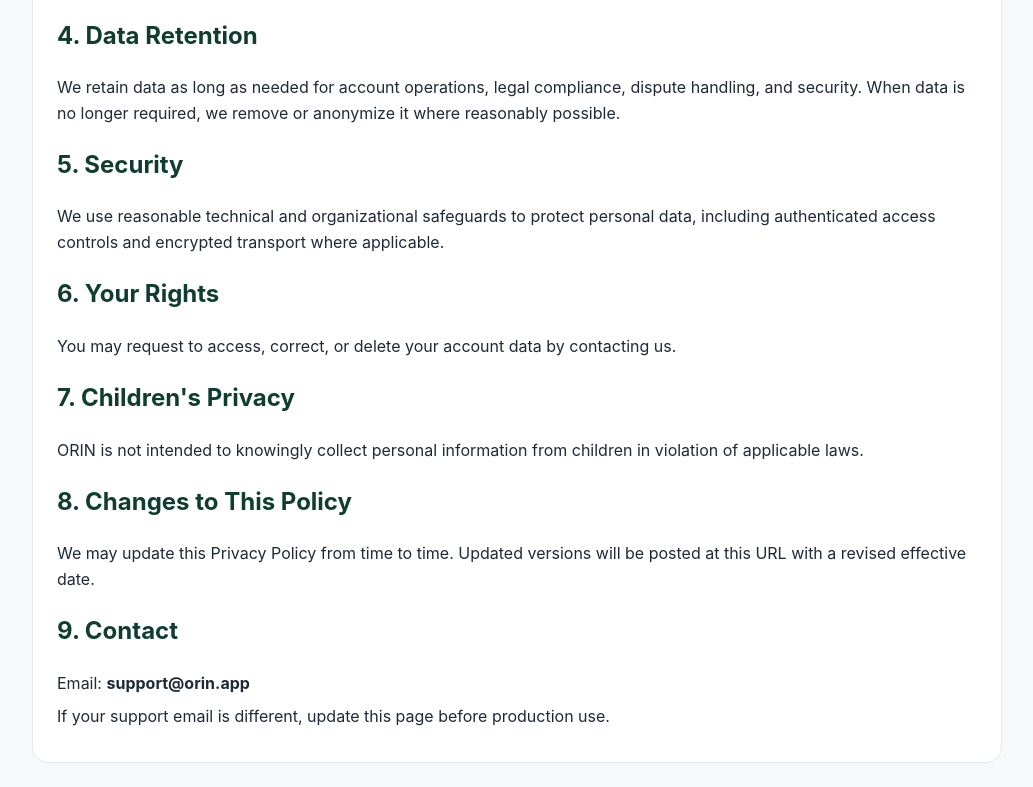
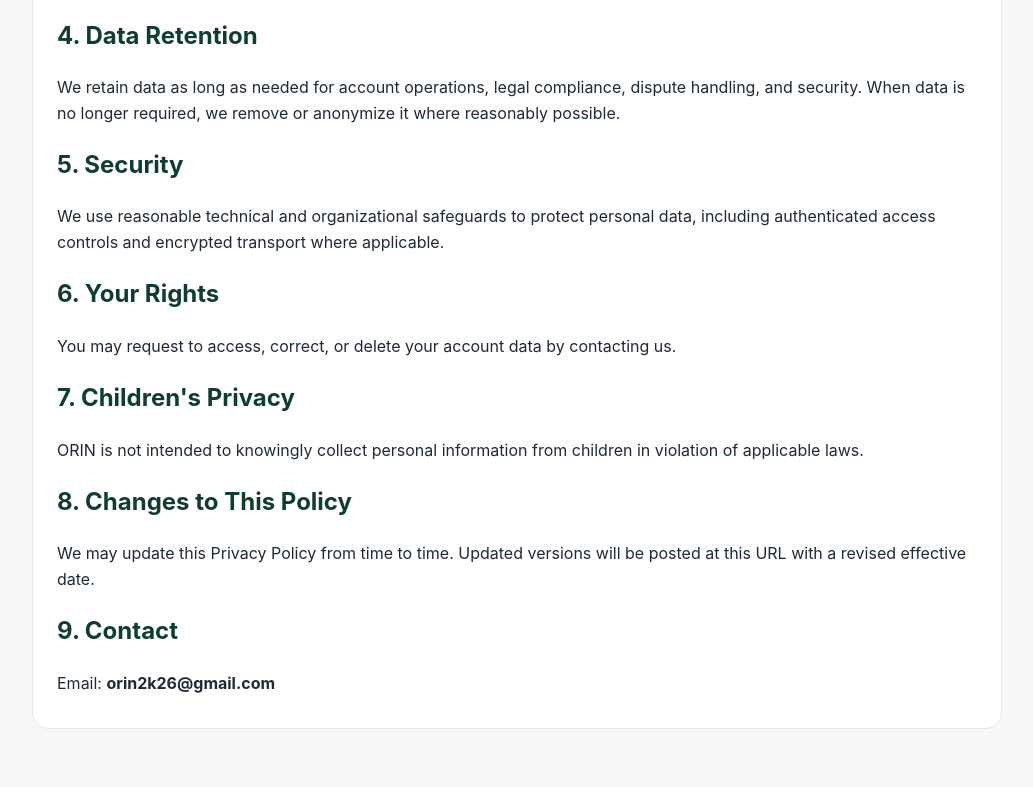
Before and after one commit to Raju809635/orin-privacy-policy, a plain HTML site: page privacy-policy.html in a window 1280 px wide. Shown: the part 849-1636 px from the top of the page, without its empty margins (123-1156 px from the left). After the commit the page ends 1602 px from the top, so only its background shows below. Drawn offline with Linux system fonts and the light colour scheme.

Commit message:
Update privacy policy contact email

```diff
--- a/privacy-policy.html
+++ b/privacy-policy.html
@@ -87,8 +87,7 @@
       </p>
 
       <h2>9. Contact</h2>
-      <p>Email: <strong>support@orin.app</strong></p>
-      <p>If your support email is different, update this page before production use.</p>
+      <p>Email: <strong>orin2k26@gmail.com</strong></p>
     </main>
   </body>
 </html>
```
